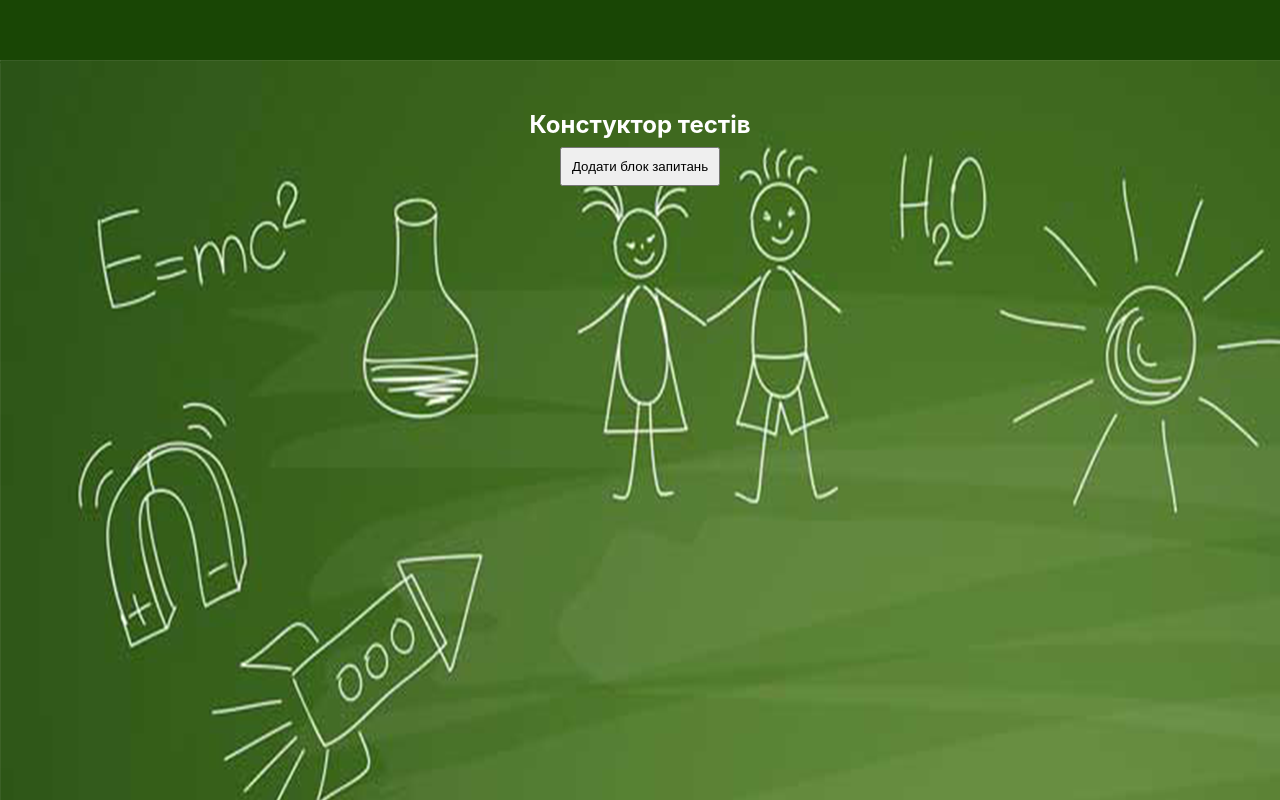
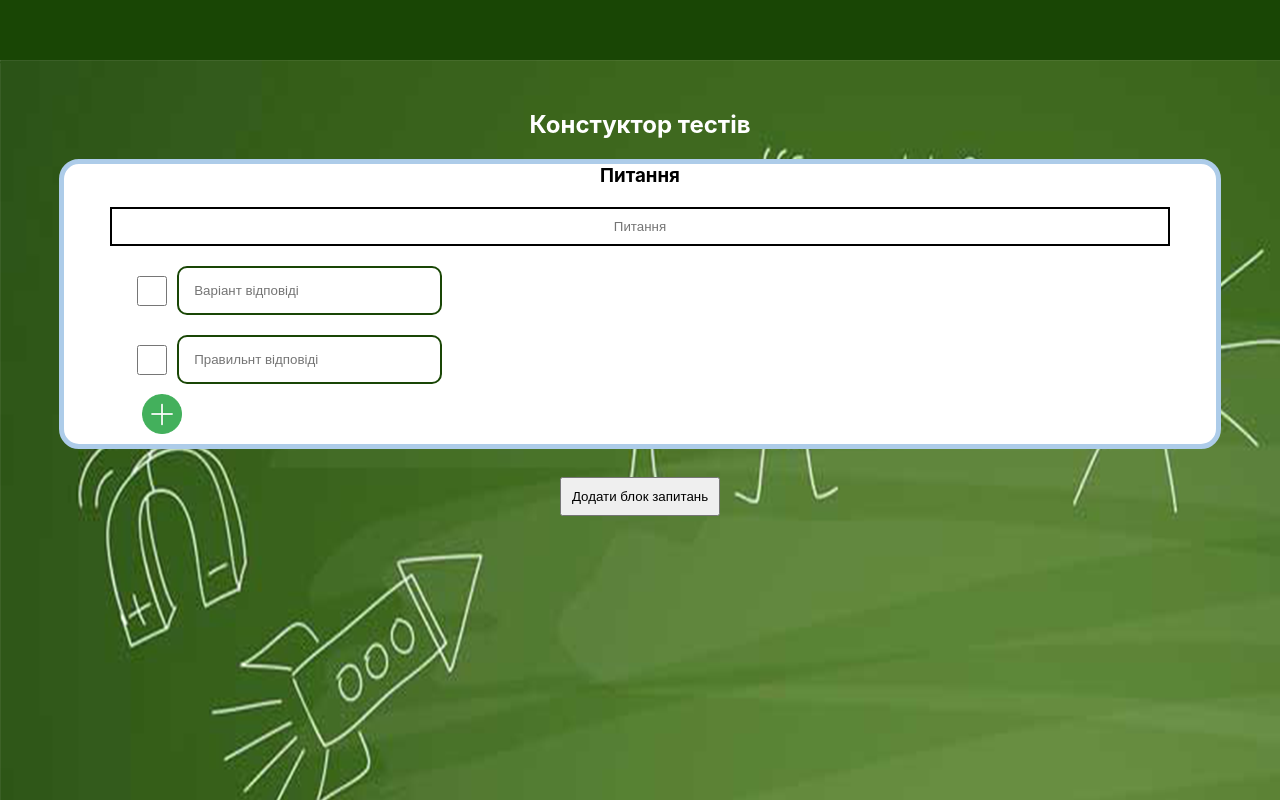
Before and after one commit to Markus-Astragor/schoolFront, a React (Create React App) app: page / in a window 1280 px wide. Shown: the part 2440-3240 px from the top of the page. Built offline with nearby package versions, Linux system fonts and the light colour scheme.

Commit message:
constructor of tests

```diff
--- a/src/Components/User/ConstructorTests/ConstructorTests.js
+++ b/src/Components/User/ConstructorTests/ConstructorTests.js
@@ -2,12 +2,15 @@ import React, { useEffect, useRef, useState } from 'react';
 import ConstructStyles from './ConstructorTests.module.css';
 import PlusComponent from '../../../images/plusComponent';
 import plusImg from '../../../images/ConstructorTests_images/plus_img.png';
+import TestBlock from './TestBlock';
 
 function ConstructorTests() {
     const [createTests, setCreateTests] = useState([]);
     const [createAnswer, setCreateAnswer] = useState([]);
     let [countQuestions, setCountQuestions] = useState(1);
     const errorParagraph = useRef(null);
+
+    const [numberBlocks, setNumberBlocks] = useState([1]);
 
     const addTest = () => {
         if (countQuestions >= 10) {
@@ -55,6 +58,10 @@ function ConstructorTests() {
 
     }
 
+    const addTestBlock = () =>{
+        setNumberBlocks(prev => ([...prev, 1]));
+    }
+
 
 
 
@@ -65,9 +72,11 @@ function ConstructorTests() {
         <div className={ConstructStyles.ConstructorTests}>
             <h2>Констуктор тестів</h2>
             <div>
-                {createTests}
+                {numberBlocks.map(block => {
+                    return(<TestBlock/>)
+                })}
                 <div className={ConstructStyles.addTestsBtn}>
-                    <button onClick={addTest}>Додати блок запитань</button>
+                    <button onClick={addTestBlock}>Додати блок запитань</button>
                 </div>
             </div>
             <p ref={errorParagraph} style={{ color: 'red' }}></p>
--- /dev/null
+++ b/src/Components/User/ConstructorTests/TestBlock/index.js
@@ -0,0 +1,33 @@
+
+import React from "react";
+import styles from './style.module.css';
+import plusImg from '../../../../images/ConstructorTests_images/plus_img.png';
+
+function TestBlock()
+{
+    return(
+        <div className={styles.blockTests}>
+                <h3>Питання</h3>
+                 {/* {countQuestions++} */}
+                <input placeholder='Питання' className={styles.mainQuestion} />
+
+                <div className={styles.AnswerVariants_and_checkbox}>
+                    <input type='checkbox' className={styles.checkbox} name='mycheckbox' />
+                    <input placeholder='Варіант відповіді' className={styles.answerVariants} />
+                </div>
+
+                <div className={styles.AnswerVariants_and_checkbox}>
+                    <input type='checkbox' className={styles.checkbox} name='checkbox2' />
+                    <input placeholder='Правильнт відповіді' className={styles.correctAnswer} />
+                </div>
+
+
+                <div className={styles.plusImg}>
+                    <img src={plusImg} width='40px' height='40px'  />
+                </div>
+            </div>
+    );
+}
+
+
+export default TestBlock;
--- /dev/null
+++ b/src/Components/User/ConstructorTests/TestBlock/style.module.css
@@ -0,0 +1,90 @@
+.ConstructorTests {
+    text-align: center;
+    background-image: url('../../../../images/ConstructorTests_images/background.png');
+    padding: 50px 0px 50px 0px;
+    min-height: 100vh;
+
+}
+
+.ConstructorTests>h2 {
+    color: white;
+}
+
+.blockTests {
+    width: 90%;
+    margin-top: 20px;
+    margin-bottom: 20px;
+    margin-left: auto;
+    margin-right: auto;
+    text-align: center;
+    display: flex;
+    flex-direction: column;
+    border: 5px solid #adcce9;
+    border-radius: 20px;
+    background-color: white;
+}
+
+.mainQuestion {
+    padding: 10px;
+    margin-top: 20px;
+    margin-bottom: 10px;
+    margin-left: auto;
+    margin-right: auto;
+    width: 90%;
+    border: 2px solid black;
+    text-align: center;
+}
+
+.addTestsBtn {
+    display: flex;
+    justify-content: center;
+}
+
+.answerVariants,
+.correctAnswer {
+    margin: 10px;
+    border: 2px solid var(--background);
+    padding: 15px;
+}
+
+
+.answerVariants, .correctAnswer {
+    width: 50%;
+    border-radius: 10px;
+    /* margin-top: 0;
+    margin-bottom: 0; */
+    /* margin-left: 40px; */
+    /* margin-right: auto; */
+}
+
+
+/* ================================checkbox================== */
+
+.AnswerVariants_and_checkbox{
+    width: 40%;
+    display: flex;
+    justify-content: center;
+    align-items: center;
+}
+
+
+input[type="checkbox"]{
+    accent-color: green;
+    width: 30px;
+    height: 30px;
+}
+
+input[type="checkbox"]:checked{
+    border-radius: 50%;
+}
+
+.checkbox{
+    border-radius: 50%;
+}
+
+.plusImg{
+    width: 17%;
+    display: flex;
+    justify-content: center;
+    margin-bottom: 10px;
+}
```
